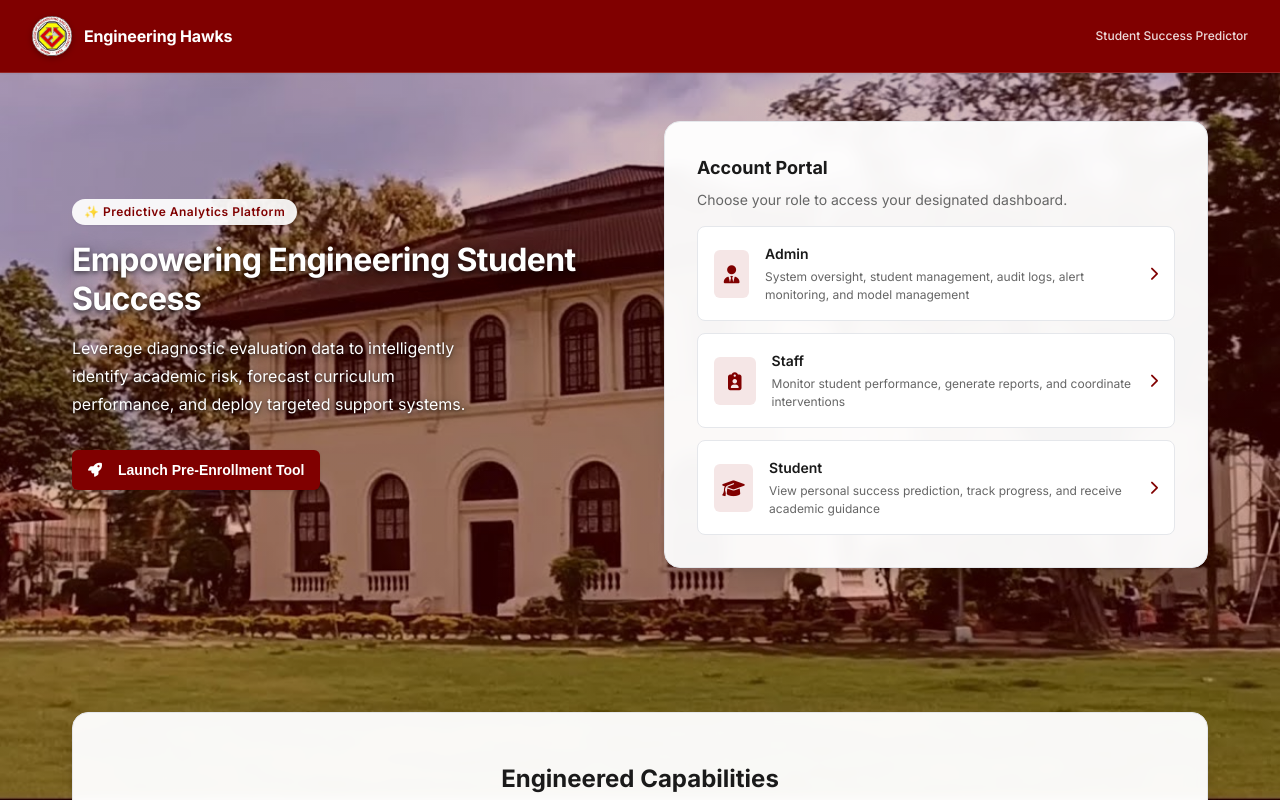
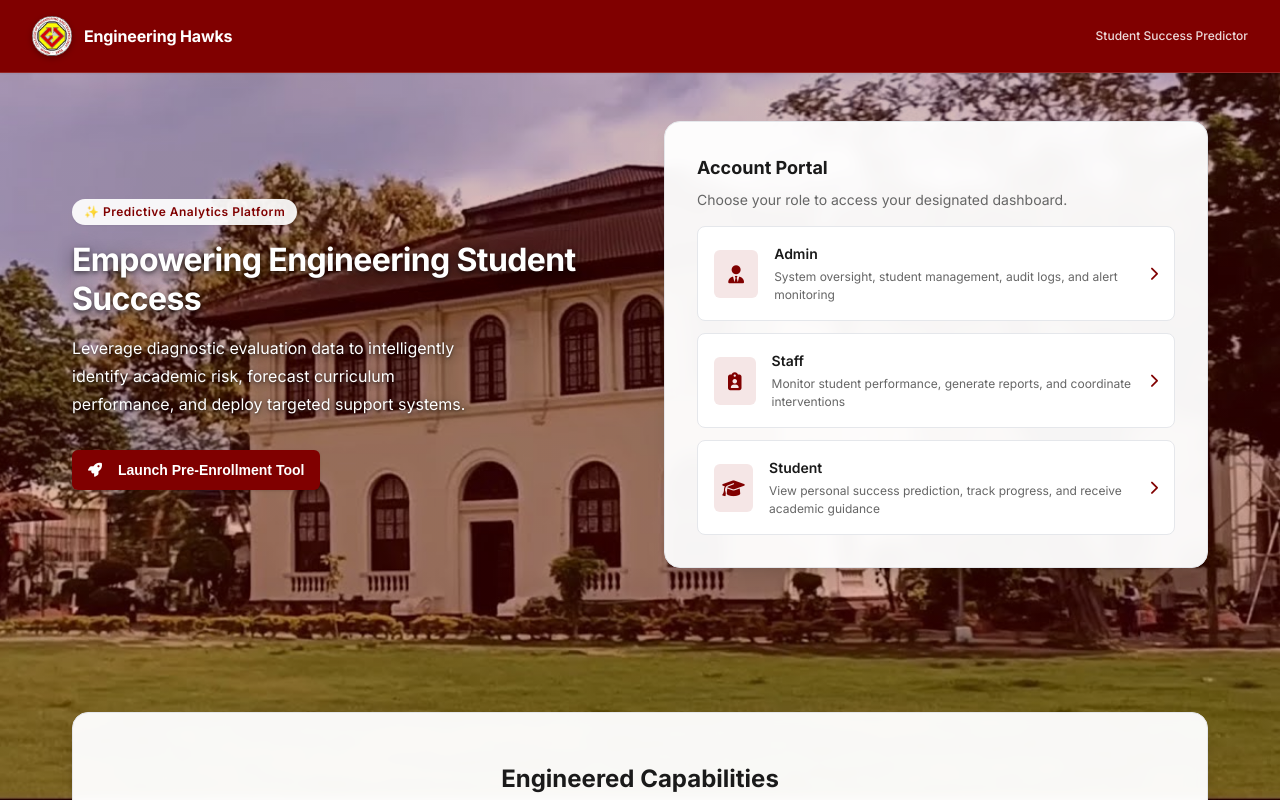
Before and after one commit to ern-natividad/StudentSuccessPredictor_CapStone, a React (Vite) app in the folder frontend/: page / in a window 1280 px wide. Shown: the top 800 px of the page. Built offline with nearby package versions, Linux system fonts and the light colour scheme.

Commit message:
removed the model management from sidebar

```diff
--- a/frontend/src/components/Common/Sidebar.jsx
+++ b/frontend/src/components/Common/Sidebar.jsx
@@ -130,7 +130,7 @@ const Sidebar = () => {
           label: "Alerts",
           badge: alerts.length,
         },
-        { id: "models", icon: "fas fa-cogs", label: "Model Management" },
+
         { id: "audit", icon: "fas fa-history", label: "Audit Logs" },
         { id: "settings", icon: "fas fa-user-cog", label: "Account Settings" },
       ],
--- a/frontend/src/utils/constants.js
+++ b/frontend/src/utils/constants.js
@@ -3,7 +3,7 @@ export const AUTH_ROLES = {
     id: "admin",
     shortTitle: "Admin",
     description:
-      "System oversight, student management, audit logs, alert monitoring, and model management",
+      "System oversight, student management, audit logs, and alert monitoring",
     icon: "fas fa-user-tie",
     path: "/auth/admin",
     loginTitle: "Administrator Login",
```
